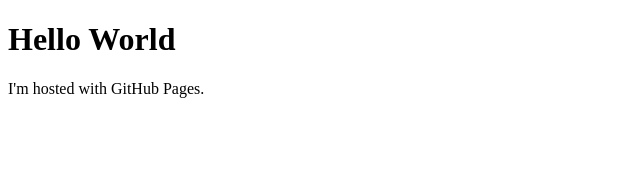
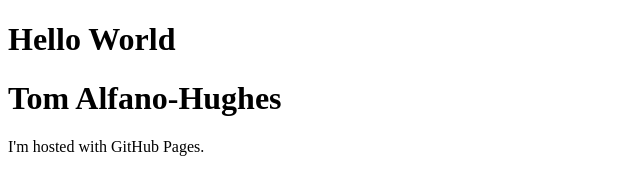
Before and after one commit to TomAlfano/TomAlfano.github.io, a plain HTML site: page index.html in a window 1280 px wide. Shown: the whole page, without its empty margins (0-640 px from the left). Drawn offline with Linux system fonts and the light colour scheme.

Commit message:
Update index.html
added name

```diff
--- a/index.html
+++ b/index.html
@@ -2,6 +2,7 @@
 <html>
 <body>
 <h1>Hello World</h1>
+<h1> Tom Alfano-Hughes </h1>
 <p>I'm hosted with GitHub Pages.</p>
 </body>
 </html>
```
